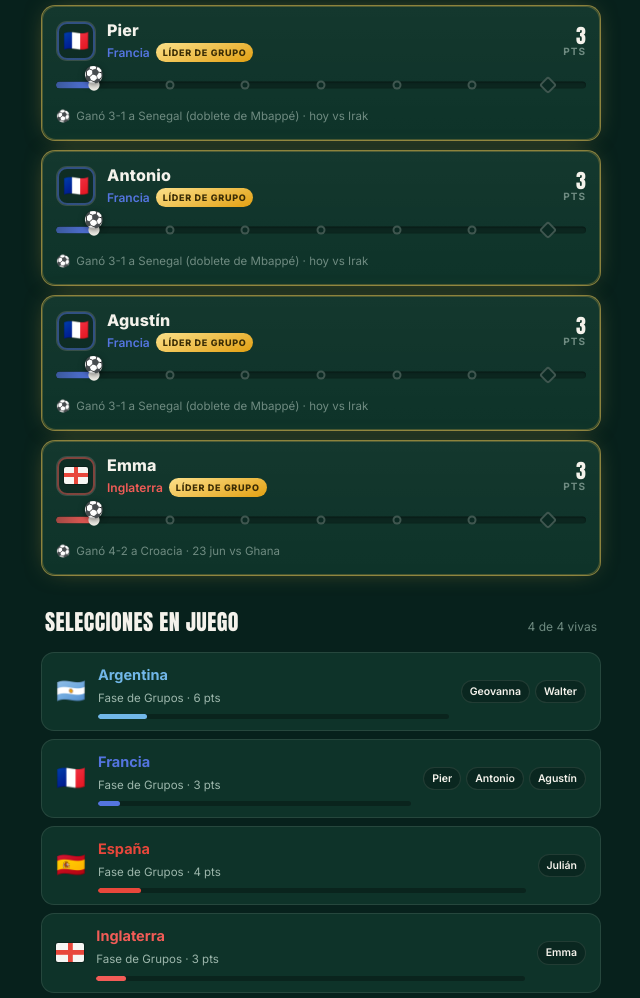
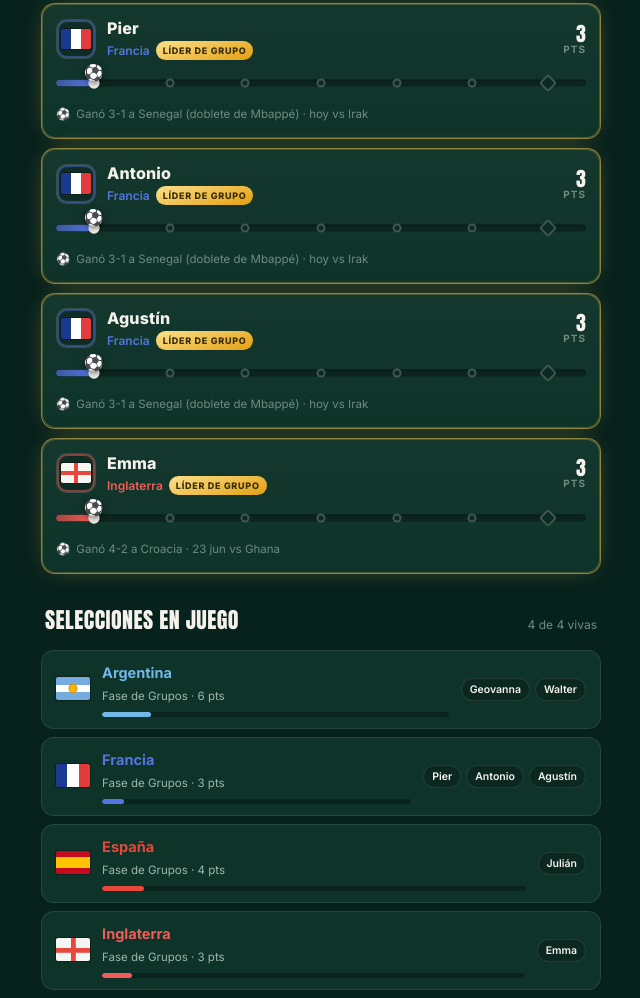
Before and after one commit to JeanPierre1986/Mundial2, a plain HTML site: page index.html in a window 1280 px wide. Shown: the part 762-1760 px from the top of the page, without its empty margins (319-959 px from the left). Drawn offline with Linux system fonts and the light colour scheme; no server answers.

Commit message:
Update index.html

```diff
--- a/index.html
+++ b/index.html
@@ -69,10 +69,10 @@
   .eyebrow .dot{width:7px;height:7px;border-radius:50%;background:var(--gold);box-shadow:0 0 0 4px rgba(244,196,78,.16)}
   .title{
     font-family:'Anton',sans-serif;font-weight:400;
-    font-size:clamp(32px,10vw,50px);line-height:.92;
-    letter-spacing:.01em;margin:12px 0 2px;text-transform:uppercase;
+    font-size:clamp(32px,10vw,50px);line-height:.9;
+    letter-spacing:.01em;margin:6px 0 0;text-transform:uppercase;
   }
-  .title .sub-mundial{display:block;font-size:.42em;letter-spacing:.06em;color:var(--muted);-webkit-text-stroke:0}
+  .title .sub-mundial{display:block;font-size:.42em;letter-spacing:.06em;line-height:1.15;margin-bottom:2px;color:var(--muted);-webkit-text-stroke:0}
   .lede{color:var(--muted);font-size:14.5px;max-width:38ch;margin-top:10px}
   .lede b{color:var(--chalk)}
 
@@ -195,15 +195,24 @@
   }
   .teamchip .tflag{font-size:24px}
 
-  /* bandera de Inglaterra dibujada (la emoji no renderiza en muchos teléfonos) */
-  .eng-flag{
-    display:inline-block;width:1.18em;height:.82em;border-radius:2px;vertical-align:-.07em;
-    background:
+  /* banderas dibujadas en CSS (los emojis de bandera no se ven en Windows/desktop) */
+  .fl{
+    display:inline-block;width:1.42em;height:.96em;border-radius:2px;vertical-align:-.13em;
+    box-shadow:0 0 0 1px rgba(0,0,0,.30);position:relative;overflow:hidden;flex:0 0 auto;
+  }
+  /* Argentina: celeste / blanco / celeste + sol */
+  .fl-ar{background:linear-gradient(#74acdf 0 33.34%,#fff 33.34% 66.67%,#74acdf 66.67% 100%);}
+  .fl-ar::after{content:"";position:absolute;top:50%;left:50%;width:.3em;height:.3em;border-radius:50%;
+    background:#f6b40e;box-shadow:0 0 0 .035em #e08a00;transform:translate(-50%,-50%);}
+  /* Francia: azul / blanco / rojo vertical */
+  .fl-fr{background:linear-gradient(90deg,#1b3a8f 0 33.34%,#fff 33.34% 66.67%,#e23b3b 66.67% 100%);}
+  /* España: rojo / amarillo (doble) / rojo */
+  .fl-es{background:linear-gradient(#c60b1e 0 25%,#ffc400 25% 75%,#c60b1e 75% 100%);}
+  /* Inglaterra: cruz de San Jorge */
+  .fl-eng{background:
       linear-gradient(#E8473B,#E8473B) center/.2em 100% no-repeat,
       linear-gradient(#E8473B,#E8473B) center/100% .2em no-repeat,
-      #f6f6f3;
-    box-shadow:0 0 0 1px rgba(0,0,0,.28);
-  }
+      #f6f6f3;}
   .teamchip .tinfo{flex:1}
   .teamchip .tinfo b{font-size:14.5px;display:flex;align-items:center;gap:8px}
   .teamchip .tinfo small{color:var(--muted);font-size:11.5px}
@@ -348,13 +357,13 @@
   var DEFAULT = {
     updated: "22 jun 2026",
     teams: {
-      ARG:{name:"Argentina",flag:"🇦🇷",color:"#71B7E8",stage:0,pts:6,alive:true,status:"lead",
+      ARG:{name:"Argentina",flag:'<span class="fl fl-ar" role="img" aria-label="Argentina"></span>',color:"#71B7E8",stage:0,pts:6,alive:true,status:"lead",
            note:"Ganó 2-0 a Austria (doblete de Messi) · clasificada a 16avos"},
-      FRA:{name:"Francia",flag:"🇫🇷",color:"#5475E0",stage:0,pts:3,alive:true,status:"lead",
+      FRA:{name:"Francia",flag:'<span class="fl fl-fr" role="img" aria-label="Francia"></span>',color:"#5475E0",stage:0,pts:3,alive:true,status:"lead",
            note:"Ganó 3-1 a Senegal (doblete de Mbappé) · hoy vs Irak"},
-      ESP:{name:"España",flag:"🇪🇸",color:"#E8473B",stage:0,pts:4,alive:true,status:"up",
+      ESP:{name:"España",flag:'<span class="fl fl-es" role="img" aria-label="España"></span>',color:"#E8473B",stage:0,pts:4,alive:true,status:"up",
            note:"4-0 a Arabia Saudí tras 0-0 con Cabo Verde · vs Uruguay"},
-      ENG:{name:"Inglaterra",flag:'<span class="eng-flag" role="img" aria-label="Inglaterra"></span>',color:"#F25C57",stage:0,pts:3,alive:true,status:"lead",
+      ENG:{name:"Inglaterra",flag:'<span class="fl fl-eng" role="img" aria-label="Inglaterra"></span>',color:"#F25C57",stage:0,pts:3,alive:true,status:"lead",
            note:"Ganó 4-2 a Croacia · 23 jun vs Ghana"}
     },
     players:[
```
